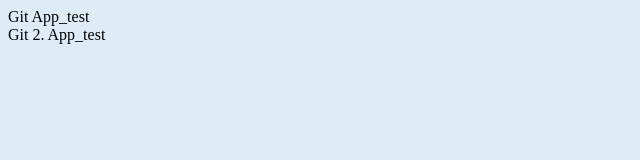
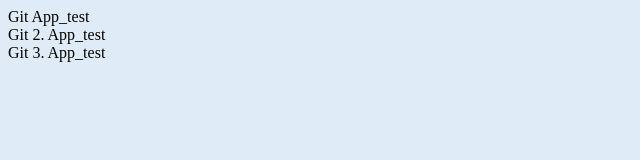
Before and after one commit to DevEljah/App_test, a plain HTML site: page index.html in a window 1280 px wide. Shown: the whole page, without its empty margins (0-640 px from the left). Drawn offline with Linux system fonts and the light colour scheme.

Commit message:
3. div added

```diff
--- a/index.html
+++ b/index.html
@@ -10,6 +10,7 @@
   <body>
     <div class="wrapper">Git App_test</div>
     <div>Git 2. App_test</div>
+    <div>Git 3. App_test</div>
 
     <script src="index.js"></script>
   </body>
```
